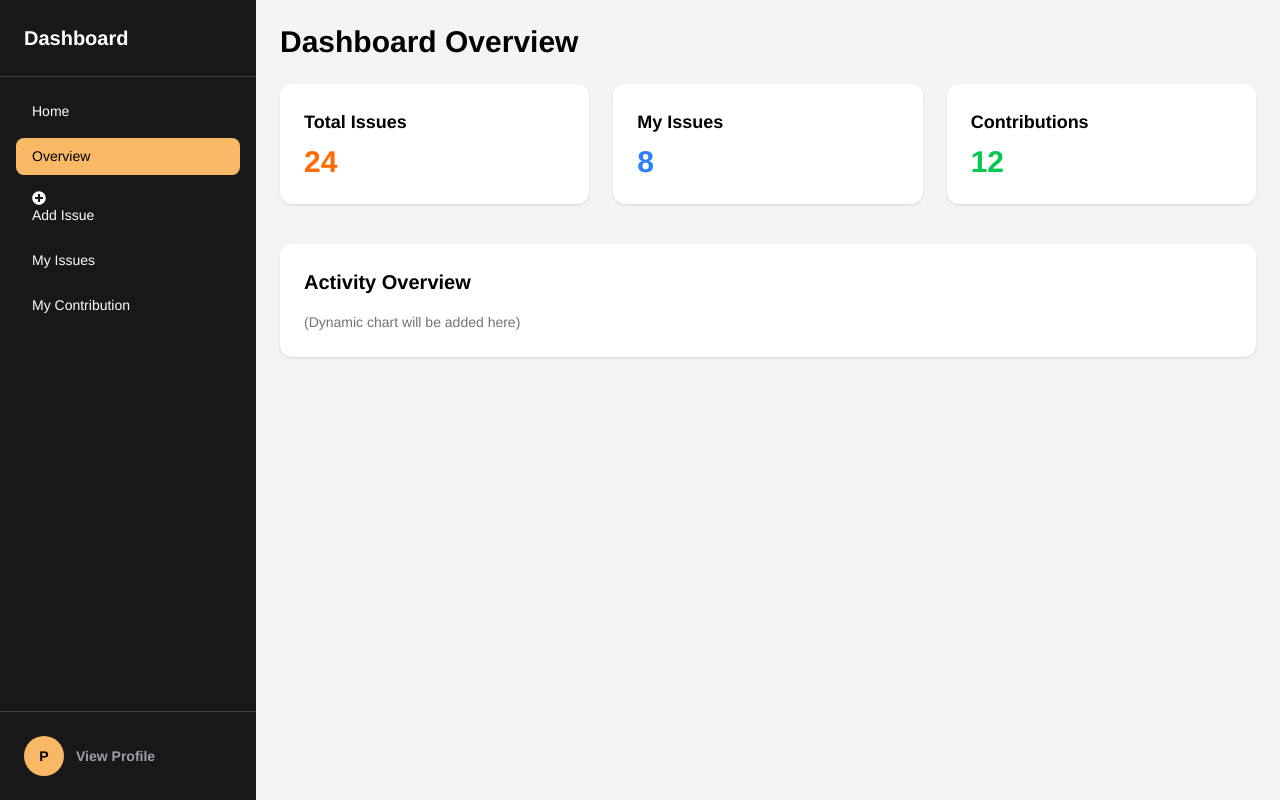
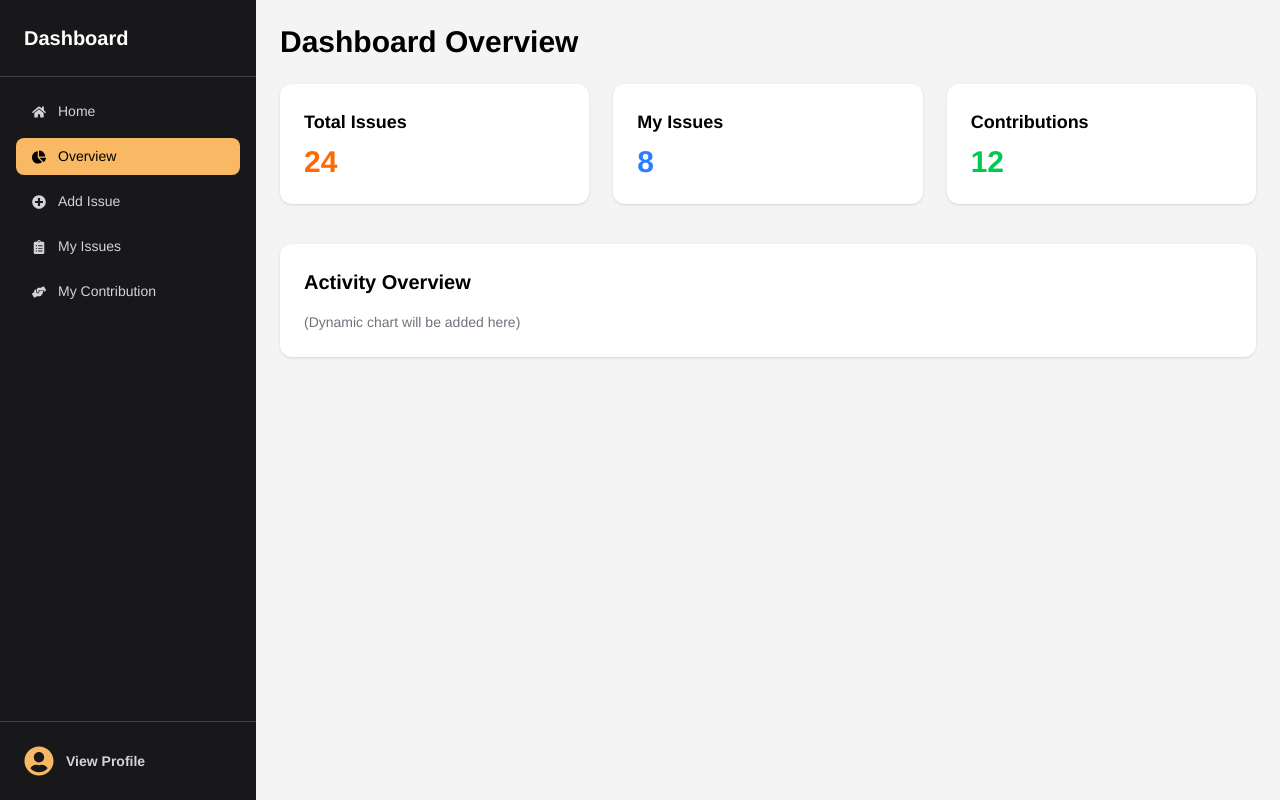
Before and after one commit to sucharita4867/CleanCityPortal-client-side, a React (Vite) app: page /dashboard in a window 1280 px wide. Built offline with nearby package versions, Linux system fonts and the light colour scheme; no server answers; a web font is replaced by a local one.

Commit message:
adde all menu icon

```diff
--- a/src/Components/Sidebar.jsx
+++ b/src/Components/Sidebar.jsx
@@ -1,4 +1,11 @@
-import { FaPlusCircle } from "react-icons/fa";
+import {
+  FaHome,
+  FaChartPie,
+  FaPlusCircle,
+  FaClipboardList,
+  FaHandsHelping,
+  FaUserCircle,
+} from "react-icons/fa";
 import { NavLink } from "react-router";
 
 const Sidebar = ({ isOpen, setIsOpen }) => {
@@ -14,11 +21,8 @@ const Sidebar = ({ isOpen, setIsOpen }) => {
 
       <aside
         className={`
-          fixed
-          left-0
-          top-0
-          w-64
-          h-screen
+          fixed left-0 top-0
+          w-64 h-screen
           bg-zinc-900 text-white
           z-50
           flex flex-col
@@ -27,34 +31,41 @@ const Sidebar = ({ isOpen, setIsOpen }) => {
           md:translate-x-0
         `}
       >
-        {/* HEADER (fixed) */}
+        {/* HEADER */}
         <div className="p-6 text-xl font-bold border-b border-zinc-700 shrink-0">
           Dashboard
         </div>
 
-        {/* MENU (scrollable only this part) */}
+        {/* MENU */}
         <nav className="flex-1 overflow-y-auto p-4 space-y-2">
           <NavLink
             to="/"
             onClick={() => setIsOpen(false)}
             className={({ isActive }) =>
-              `block px-4 py-2 rounded-lg ${
-                isActive ? "bg-[#F8B864] text-black" : "hover:bg-zinc-800"
+              `flex items-center gap-3 px-4 py-2 rounded-lg transition ${
+                isActive
+                  ? "bg-[#F8B864] text-black"
+                  : "text-zinc-300 hover:bg-zinc-800"
               }`
             }
           >
+            <FaHome />
             Home
           </NavLink>
+
           <NavLink
             to="/dashboard"
             end
             onClick={() => setIsOpen(false)}
             className={({ isActive }) =>
-              `block px-4 py-2 rounded-lg ${
-                isActive ? "bg-[#F8B864] text-black" : "hover:bg-zinc-800"
+              `flex items-center gap-3 px-4 py-2 rounded-lg transition ${
+                isActive
+                  ? "bg-[#F8B864] text-black"
+                  : "text-zinc-300 hover:bg-zinc-800"
               }`
             }
           >
+            <FaChartPie />
             Overview
           </NavLink>
 
@@ -62,23 +73,29 @@ const Sidebar = ({ isOpen, setIsOpen }) => {
             to="/dashboard/addIssue"
             onClick={() => setIsOpen(false)}
             className={({ isActive }) =>
-              `block px-4 py-2 rounded-lg ${
-                isActive ? "bg-[#F8B864] text-black" : "hover:bg-zinc-800"
+              `flex items-center gap-3 px-4 py-2 rounded-lg transition ${
+                isActive
+                  ? "bg-[#F8B864] text-black"
+                  : "text-zinc-300 hover:bg-zinc-800"
               }`
             }
           >
-            <FaPlusCircle />Add Issue
+            <FaPlusCircle />
+            Add Issue
           </NavLink>
 
           <NavLink
             to="/dashboard/myIssue"
             onClick={() => setIsOpen(false)}
             className={({ isActive }) =>
-              `block px-4 py-2 rounded-lg ${
-                isActive ? "bg-[#F8B864] text-black" : "hover:bg-zinc-800"
+              `flex items-center gap-3 px-4 py-2 rounded-lg transition ${
+                isActive
+                  ? "bg-[#F8B864] text-black"
+                  : "text-zinc-300 hover:bg-zinc-800"
               }`
             }
           >
+            <FaClipboardList />
             My Issues
           </NavLink>
 
@@ -86,30 +103,29 @@ const Sidebar = ({ isOpen, setIsOpen }) => {
             to="/dashboard/myContribution"
             onClick={() => setIsOpen(false)}
             className={({ isActive }) =>
-              `block px-4 py-2 rounded-lg ${
-                isActive ? "bg-[#F8B864] text-black" : "hover:bg-zinc-800"
+              `flex items-center gap-3 px-4 py-2 rounded-lg transition ${
+                isActive
+                  ? "bg-[#F8B864] text-black"
+                  : "text-zinc-300 hover:bg-zinc-800"
               }`
             }
           >
+            <FaHandsHelping />
             My Contribution
           </NavLink>
         </nav>
 
-        {/* PROFILE (fixed bottom, no scroll) */}
+        {/* PROFILE (BOTTOM FIXED) */}
         <div className="border-t border-zinc-700 p-4 shrink-0">
           <NavLink
             to="/dashboard/profile"
             onClick={() => setIsOpen(false)}
-            className="flex items-center gap-3 hover:bg-zinc-800 p-2 rounded-lg"
+            className="flex items-center gap-3 p-2 rounded-lg hover:bg-zinc-800 transition"
           >
-            <div className="w-10 h-10 rounded-full bg-[#F8B864] text-black flex items-center justify-center font-bold">
-              P
-            </div>
-            <div>
-              <p className="text-sm text-zinc-400 font-semibold">
-                View Profile
-              </p>
-            </div>
+            <FaUserCircle className="text-3xl text-[#F8B864]" />
+            <span className="text-sm text-zinc-300 font-semibold">
+              View Profile
+            </span>
           </NavLink>
         </div>
       </aside>
```
